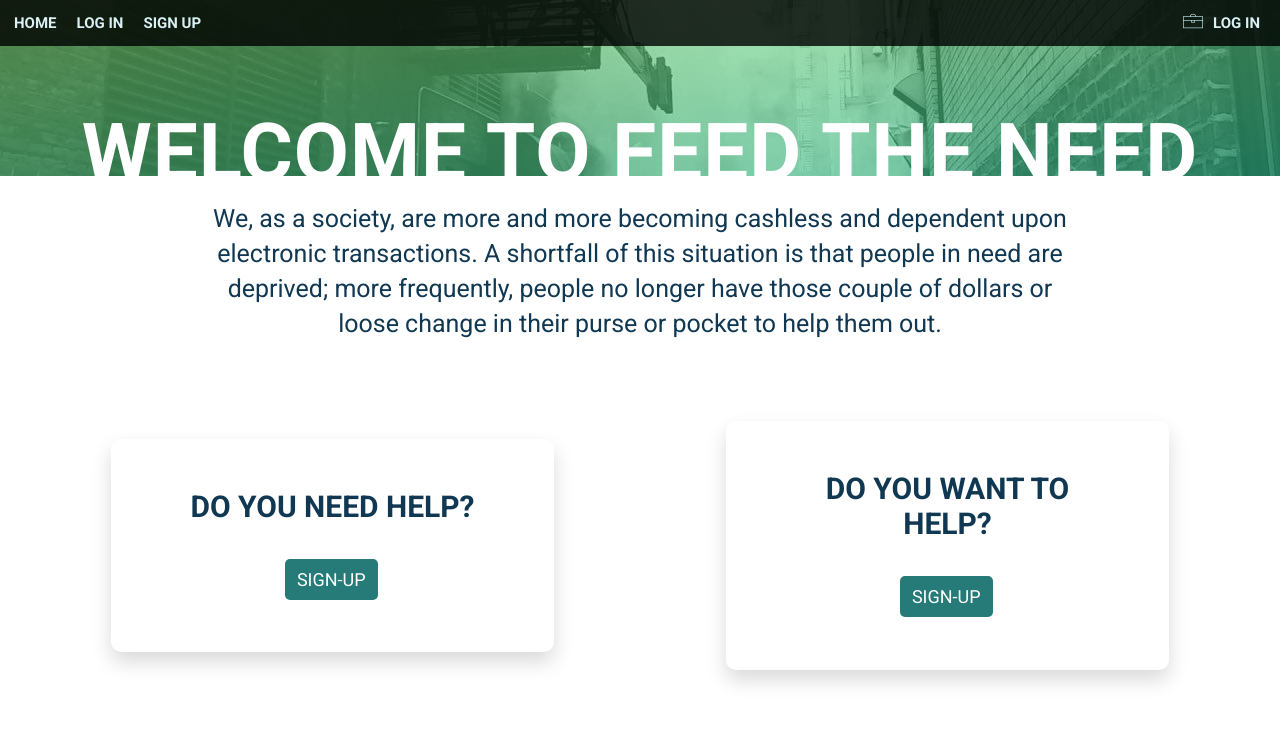
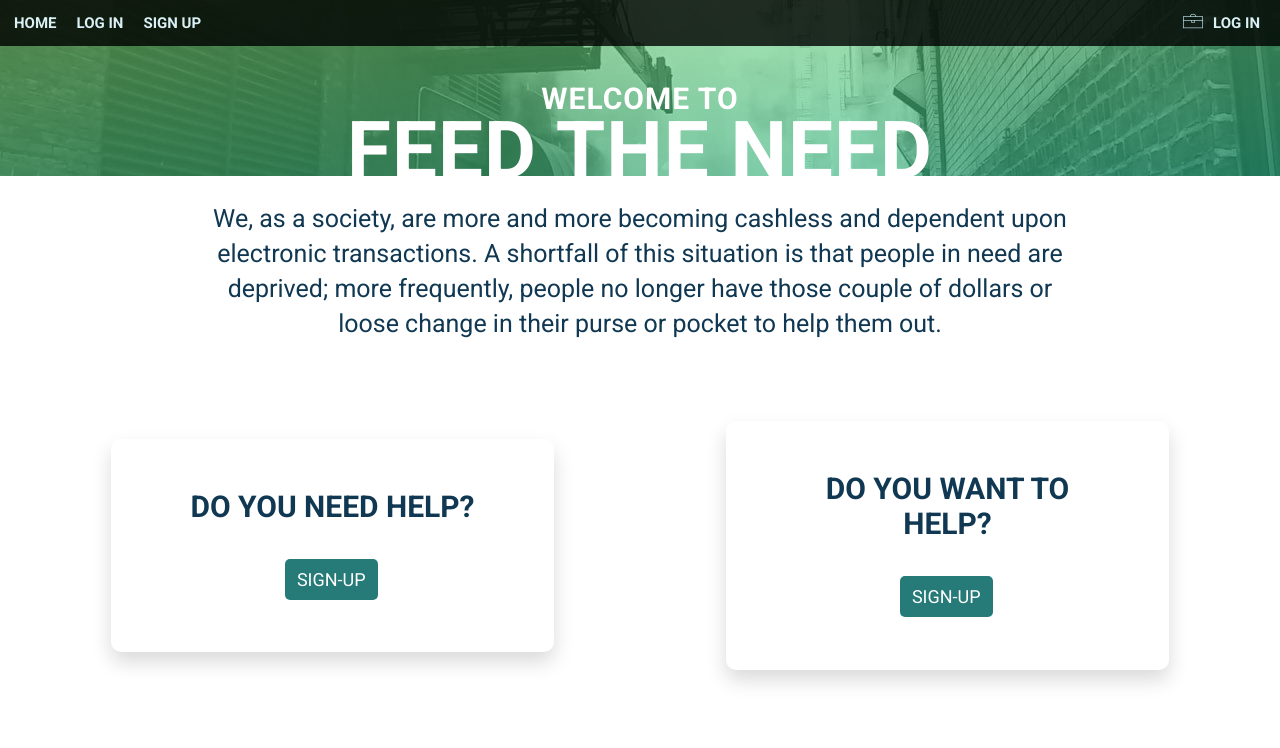
Before and after one commit to miloscomplex/feed-the-need-react, a React (Create React App) app in the folder frontend/: page /feed-the-need/ in a window 1280 px wide. Shown: the top 748 px of the page. Built offline with nearby package versions, Linux system fonts and the light colour scheme.

Commit message:
typographic adjustments

```diff
--- a/frontend/src/UI/Header.js
+++ b/frontend/src/UI/Header.js
@@ -5,7 +5,9 @@ function Header() {
   return (
     <header className='header'>
       <Nav />
-      <h1 class='header__landing-header'>Welcome to Feed The Need</h1>
+      <h1 class='header__landing-header'>
+        <div class='header__landing-header__eyebrow'>Welcome to</div> Feed The Need
+      </h1>
     </header>
   )
 }
--- a/frontend/src/sass/base/_base.scss
+++ b/frontend/src/sass/base/_base.scss
@@ -46,6 +46,7 @@ input, textarea {
   border-radius: 0.2rem;
   margin: .5rem 0;
   width: 100%;
+  font-size: 1.6rem;
 
   &[type='checkbox'] {
     margin: auto .8rem auto 0;
--- a/frontend/src/sass/pages/landing.scss
+++ b/frontend/src/sass/pages/landing.scss
@@ -56,16 +56,22 @@
     text-transform: uppercase;
     letter-spacing: .1rem;
     font-size: 8rem;
-    line-height: 4.6rem;
+    line-height: 7rem;
     color: $color-white;
     // padding: 10rem;
     // border-bottom: 1px solid var(--color-light-grey);
     border: none;
     padding: 0;
     position: absolute;
-    bottom: 0;
+    bottom: -1rem;
     margin: 0 auto;
     width: 100%;
 
+    &__eyebrow {
+      font-size: 3rem;
+      line-height: normal;
+    }
+
   }
+
 }
```
